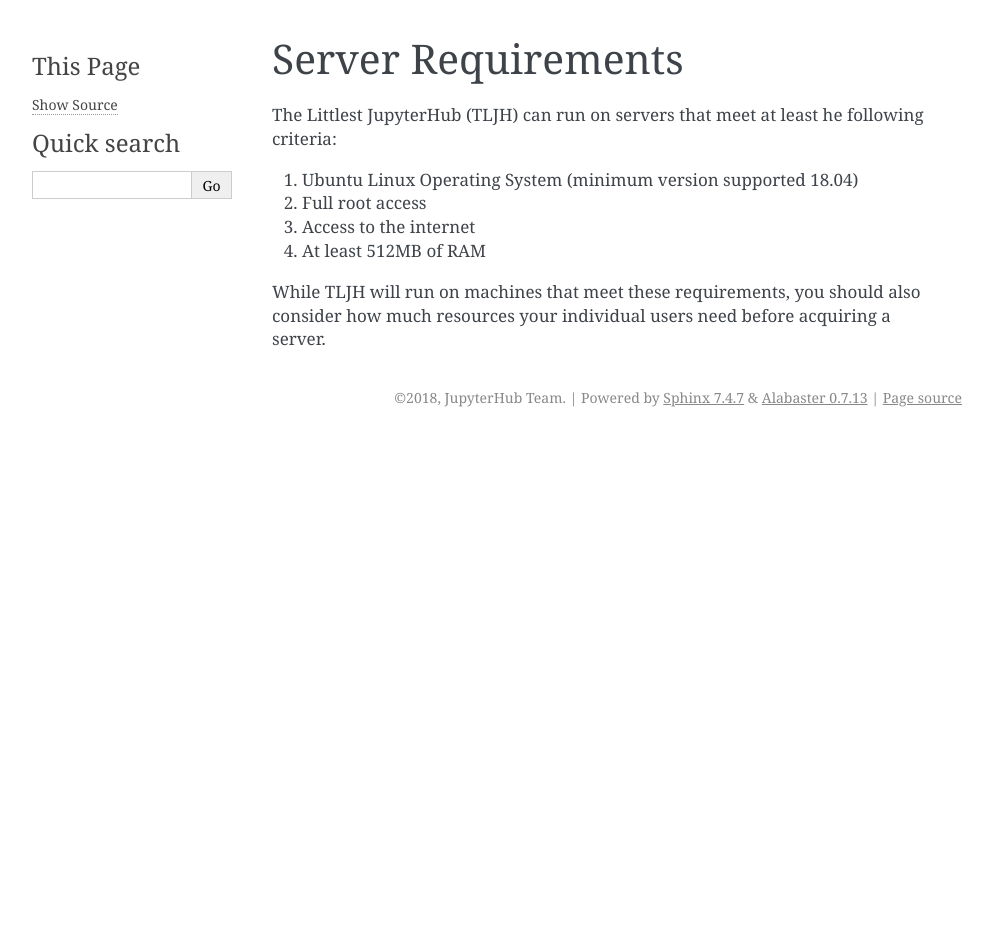
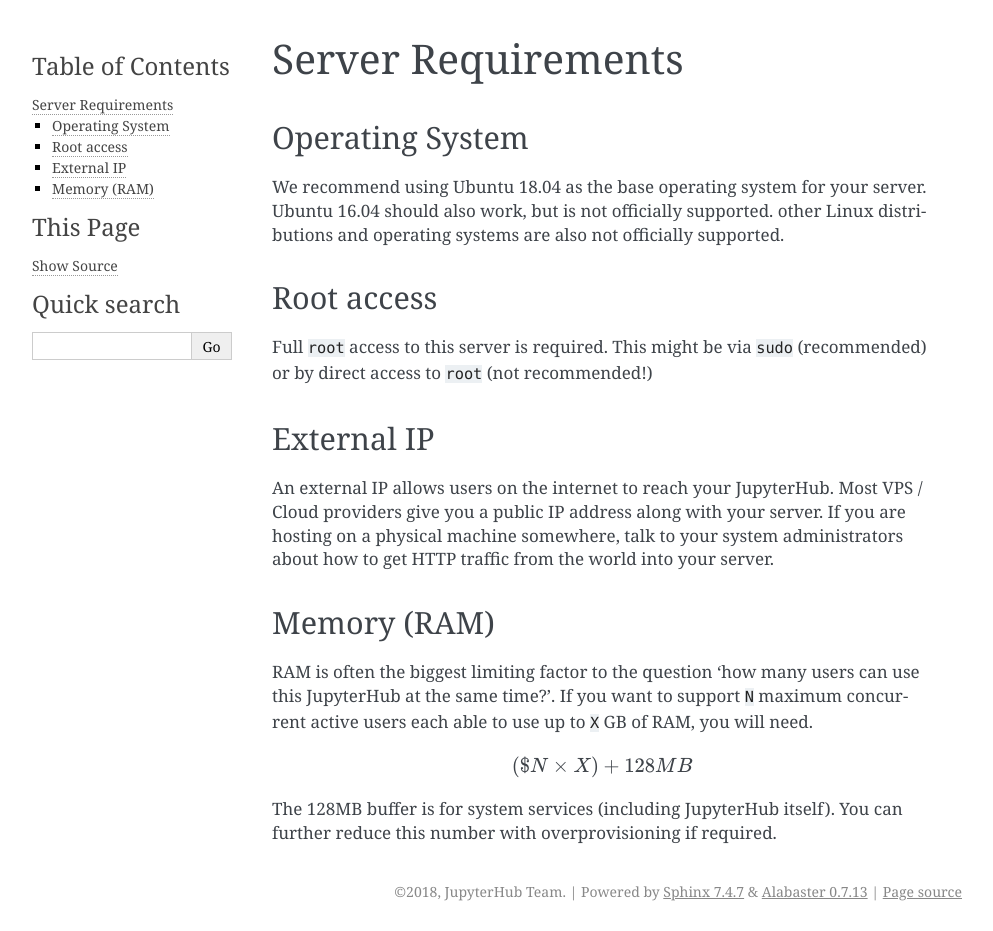
Before and after one commit to jupyterhub/the-littlest-jupyterhub, a Sphinx documentation site: the page built from docs/guides/requirements.rst, in a window 1280 px wide. Shown: the whole page, without its empty margins (148-1141 px from the left). Built offline with Sphinx 7.4.7, drawn with Linux system fonts in a browser that asks for light colours; before the commit the page ends 900 px from its top, so only the background shows below that.

Commit message:
Update requirements doc to have more useful info

```diff
--- a/docs/guides/requirements.rst
+++ b/docs/guides/requirements.rst
@@ -3,13 +3,37 @@
 Server Requirements
 ===================
 
-The Littlest JupyterHub (TLJH) can run on servers that meet at least he following criteria:
+Operating System
+----------------
 
+We recommend using Ubuntu 18.04 as the base operating system for your server.
+Ubuntu 16.04 should also work, but is not officially supported. other Linux
+distributions and operating systems are also not officially supported.
 
-#. Ubuntu Linux Operating System (minimum version supported 18.04)
-#. Full root access
-#. Access to the internet
-#. At least 512MB of RAM
+Root access
+-----------
 
-While TLJH will run on machines that meet these requirements, you should also
-consider how much resources your individual users need before acquiring a server.
+Full ``root`` access to this server is required. This might be via ``sudo``
+(recommended) or by direct access to ``root`` (not recommended!)
+
+External IP
+-----------
+
+An external IP allows users on the internet to reach your JupyterHub. Most
+VPS / Cloud providers give you a public IP address along with your server. If
+you are hosting on a physical machine somewhere, talk to your system administrators
+about how to get HTTP traffic from the world into your server.
+
+Memory (RAM)
+------------
+
+RAM is often the biggest limiting factor to the question 'how many users can use this JupyterHub
+at the same time?'. If you want to support ``N`` maximum concurrent active users
+each able to use up to ``X`` GB of RAM, you will need.
+
+.. math::
+
+    ($N \times X) + 128MB
+
+The 128MB buffer is for system services (including JupyterHub itself).
+You can further reduce this number with overprovisioning if required.
```
